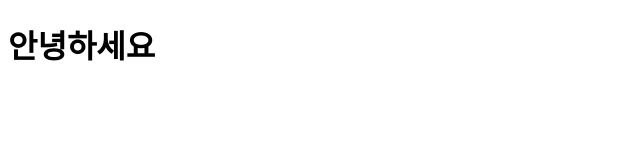
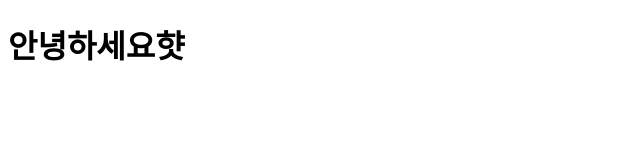
Before and after one commit to kim-soonae/gittest, a plain HTML site: page index.html in a window 1280 px wide. Shown: the full height of the page, 0-640 px from the left. Drawn offline with Linux system fonts and the light colour scheme.

```diff
--- a/index.html
+++ b/index.html
@@ -7,6 +7,6 @@
     <title>Document</title>
 </head>
 <body>
-    <h1>안녕하세요</h1>
+    <h1>안녕하세요햣 </h1>
 </body>
 </html>
```
Also changed, not shown: 1 other file.
